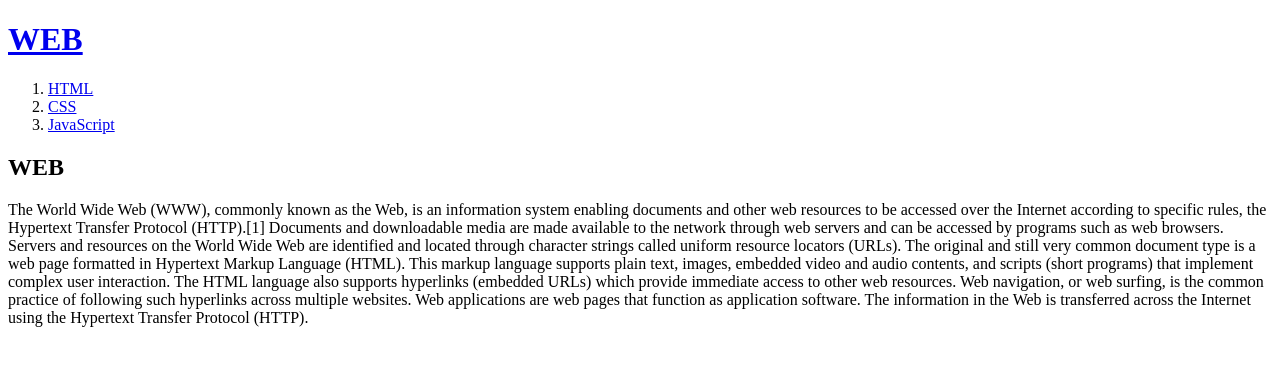
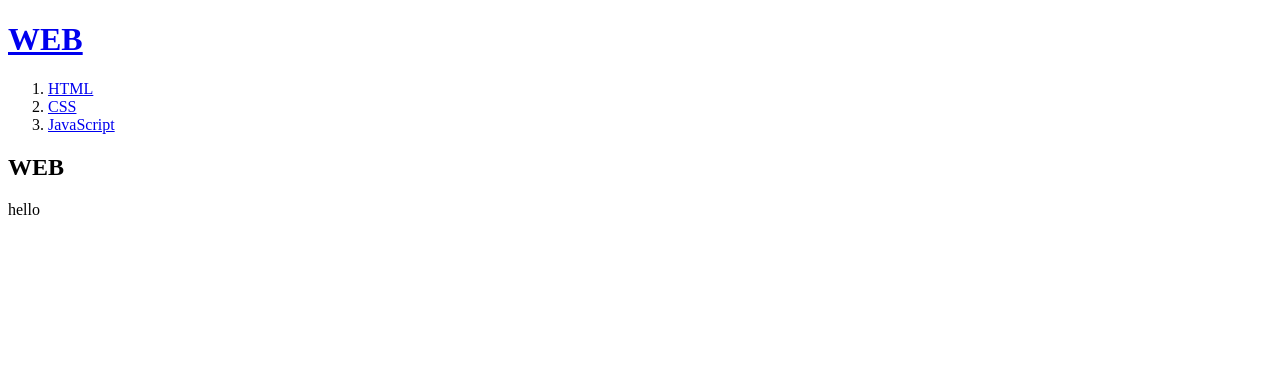
Before and after one commit to jihyeon2/my-first-web-site, a plain HTML site: page index.html in a window 1280 px wide. Drawn offline with Linux system fonts and the light colour scheme.

Commit message:
수정 index . hello

```diff
--- a/index.html
+++ b/index.html
@@ -15,9 +15,7 @@
 
 <h2>WEB</h2>
 <P>
-    The World Wide Web (WWW), commonly known as the Web, is an information system enabling documents and other web resources to be accessed over the Internet according to specific rules, the Hypertext Transfer Protocol (HTTP).[1]
-
-Documents and downloadable media are made available to the network through web servers and can be accessed by programs such as web browsers. Servers and resources on the World Wide Web are identified and located through character strings called uniform resource locators (URLs). The original and still very common document type is a web page formatted in Hypertext Markup Language (HTML). This markup language supports plain text, images, embedded video and audio contents, and scripts (short programs) that implement complex user interaction. The HTML language also supports hyperlinks (embedded URLs) which provide immediate access to other web resources. Web navigation, or web surfing, is the common practice of following such hyperlinks across multiple websites. Web applications are web pages that function as application software. The information in the Web is transferred across the Internet using the Hypertext Transfer Protocol (HTTP).
+hello
 </p>
 
 </body>
```
